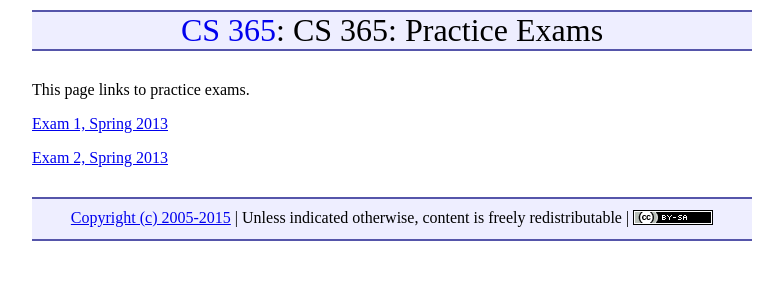
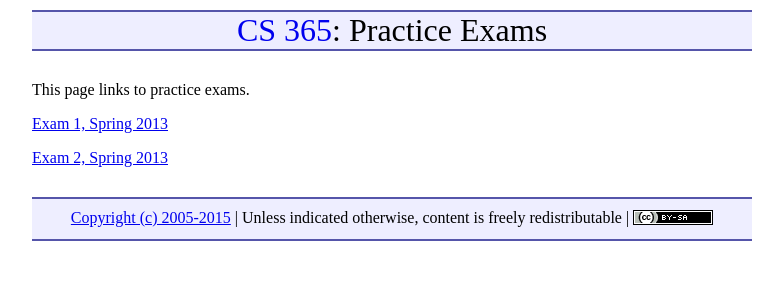
Before and after one commit to ycpcs/cs365-spring2015, a Jekyll site: the page built from practice/index.md, in a window 1280 px wide. Shown: the top 300 px of the page, without its empty margins (248-1031 px from the left). Built offline with Jekyll 4.4.1, drawn with Linux system fonts in a browser that asks for light colours; Markdown is read by kramdown in place of the engine named in the settings.

```diff
--- a/practice/index.md
+++ b/practice/index.md
@@ -1,6 +1,6 @@
 ---
 layout: default
-title: "CS 365: Practice Exams"
+title: "Practice Exams"
 ---
 
 This page links to practice exams.
```
Also changed, not shown: index.md (+1 -0 lines).
